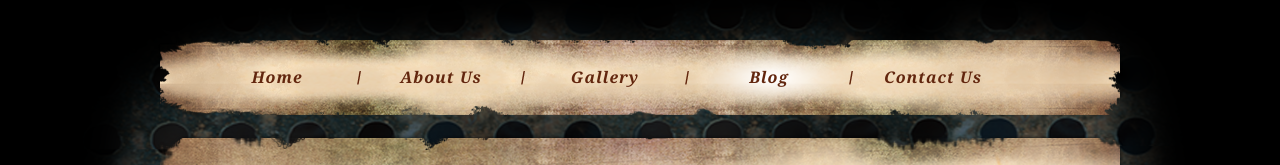
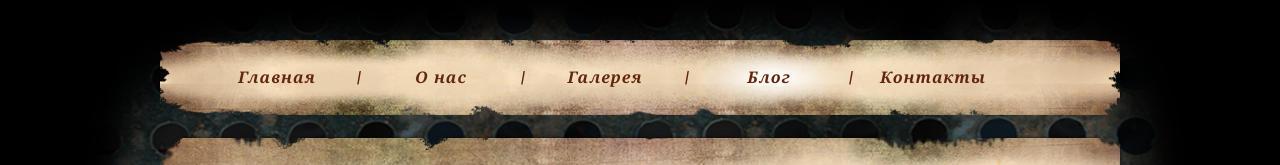
Before and after one commit to vladokk/Work1-Vlad-Fatima, a plain HTML site: page inner.html in a window 1280 px wide. Shown: the top 165 px of the page. Drawn offline with Linux system fonts and the light colour scheme.

Commit message:
Руссифицировал главное меню

```diff
--- a/inner.html
+++ b/inner.html
@@ -16,11 +16,11 @@
 
 	<div id="templatemo_menu">
         <ul>
-          <li><a href="#">Home</a></li>
-          <li><a href="#">About Us</a></li>
-          <li><a href="#">Gallery</a></li>
-          <li><a href="#" class="current">Blog</a></li>
-          <li class="last"><a href="#">Contact Us</a></li>
+          <li><a href="#">Главная </a></li>
+          <li><a href="#">О нас </a></li>
+          <li><a href="#">Галерея</a></li>
+          <li><a href="#" class="current">Блог</a></li>
+          <li class="last"><a href="#">Контакты</a></li>
         </ul>
 	</div> <!-- end of menu -->
 
```
